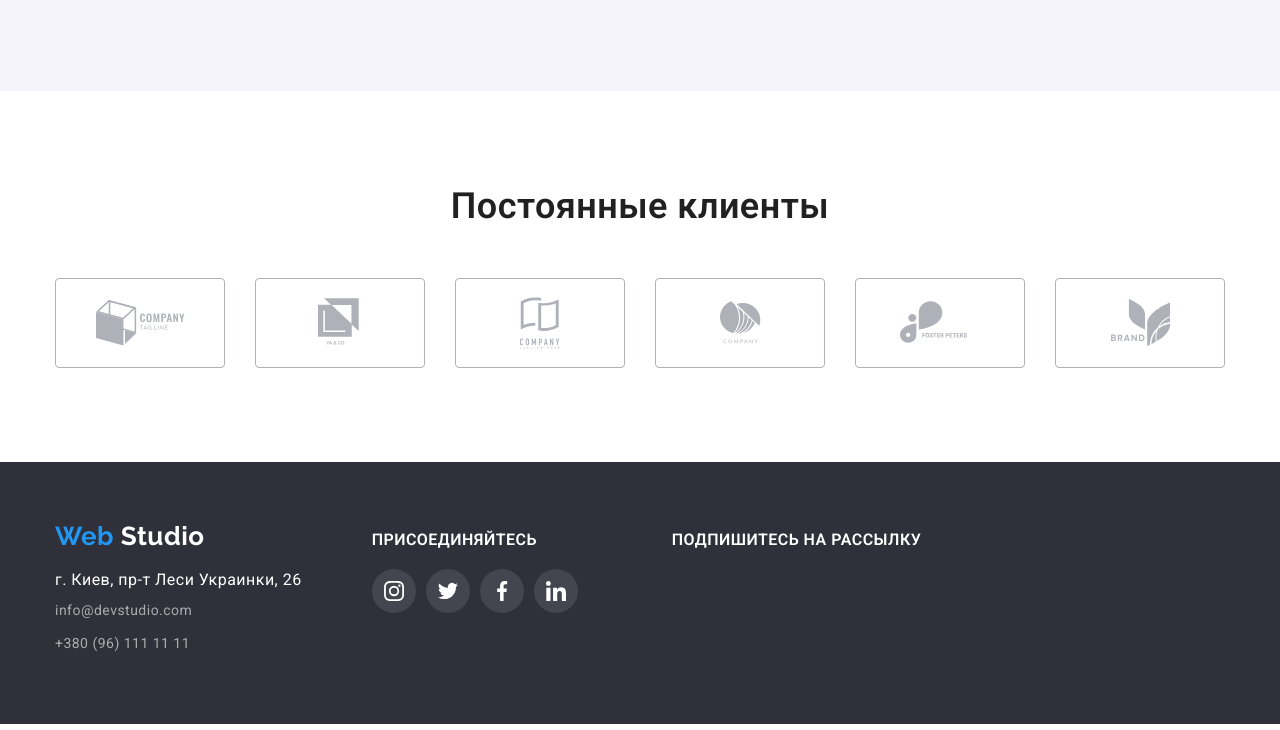
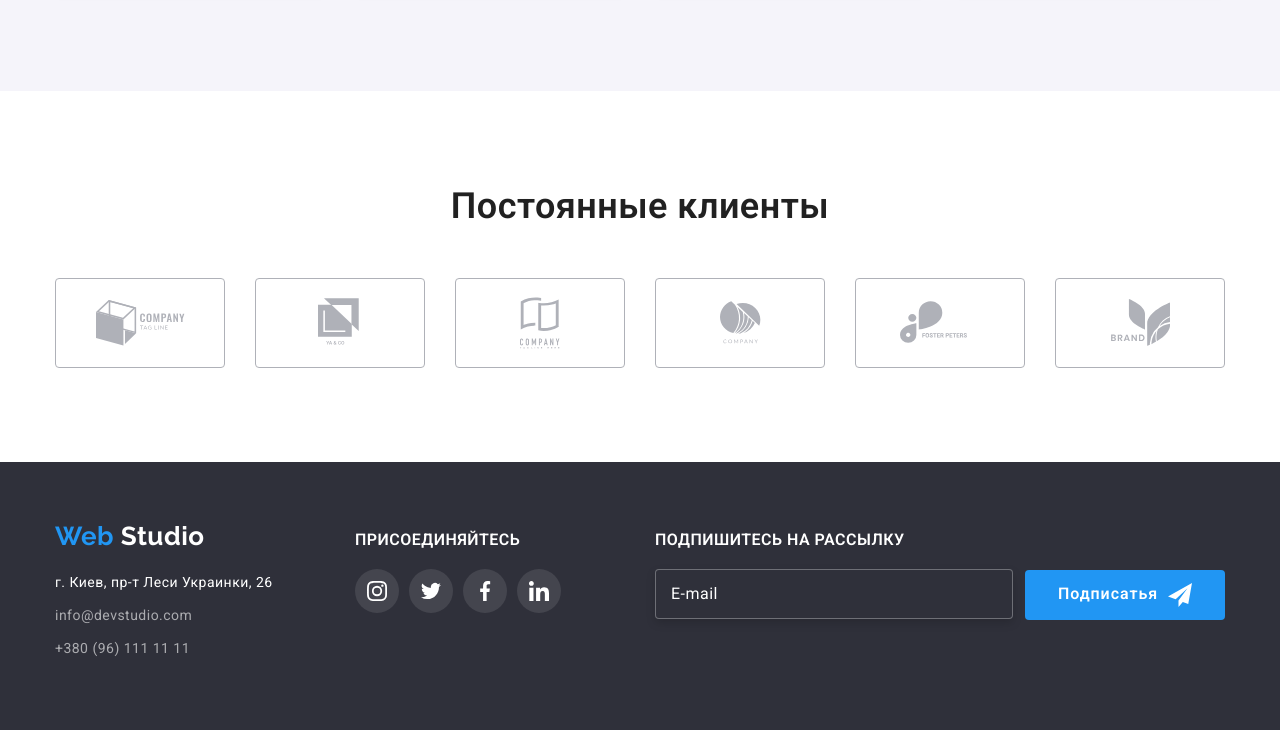
Before and after one commit to xdpiqbx/goit-markup-hw-06, a plain HTML site: page index.html in a window 1280 px wide. Shown: the part 2208-2938 px from the top of the page. Drawn offline with Linux system fonts and the light colour scheme.

Commit message:
added form in footer

```diff
--- a/css/styles.css
+++ b/css/styles.css
@@ -677,13 +677,15 @@ footer div.section{
     }
 
     .logo-and-contact{
-        margin-right: 70px;
+        margin-right: 69px;
+        width: 231px;
     }
 
     .logo-and-contact .logo,
     .join b,
     .subscribe b{
         display: block;
+        margin-right: 0;
         margin-bottom: 20px;
     }
 
@@ -700,13 +702,75 @@ footer div.section{
 
     .addres-footer ul li{
         margin-bottom: 9px;
+        line-height: 1.7;
+        font-size: 14px;
     }
 
     .addres-footer ul li a{
         font-family: var(--main-font-family);
         font-style: normal;
         font-weight: 400;
-        line-height: 1.7;
-        font-size: 14px;
         color: var(--address-footer-a-color);
     }
+
+    .subscribe{
+        width: 570px;
+
+    }
+
+    .footer-subscribe{
+        position: relative;
+    }
+
+    .footer-subscribe input,
+    .footer-subscribe button{
+        height: 50px;
+        border-radius: 4px;
+    }
+    .footer-subscribe input{
+        width: 358px;
+        padding-left: 15px;
+        color: var(--main-font-on-dark-fon-color);
+        border: 1px solid rgba(255, 255, 255, 0.3);
+        filter: drop-shadow(0px 4px 4px rgba(0, 0, 0, 0.15));
+        background-color: var(--footer-bg-color);
+    }
+
+    .footer-subscribe label{
+        position: absolute;
+        left: 16px;
+        top: 50%;
+        transform: translateY(-50%)
+    }
+
+    #subscribe-email:focus + label[for="subscribe-email"],
+    #subscribe-email:not(:placeholder-shown) + label[for="subscribe-email"]{
+        opacity: 0;
+    }
+
+    .footer-subscribe button{
+        width: 200px;
+        margin-left: 12px;
+        color: var(--main-font-on-dark-fon-color);
+        background-color: var(--main-hover-color);
+        border: none;
+        font-size: 16px;
+        letter-spacing: 0.06em;
+        font-weight: 600;
+    }
+        .footer-subscribe button:after{
+            content: "";
+            margin-left: 10px;
+            width: 24px;
+            height: 24px;
+
+            background-image: url("../images/icon-send.svg");
+            background-repeat: no-repeat;
+            background-size: 24px;
+            background-position: center;
+        }
+
+    .footer-subscribe .flex-container{
+        justify-content: center;
+        align-items: center;
+    }
--- a/index.html
+++ b/index.html
@@ -360,6 +360,11 @@
             </div>
             <div class="subscribe">
                 <b>ПОДПИШИТЕСЬ НА РАССЫЛКУ</b>
+                <form action="" method="post" class="footer-subscribe flex-container">
+                    <input type="email" id="subscribe-email" placeholder=" " />
+                    <label for="subscribe-email">E-mail</label>
+                    <button type="submit" class="footer-subscribe flex-container">Подписатья</button>
+                </form>
             </div>
         </div>
     </footer>
```
Also changed, not shown: images/icon-send.svg (added).
